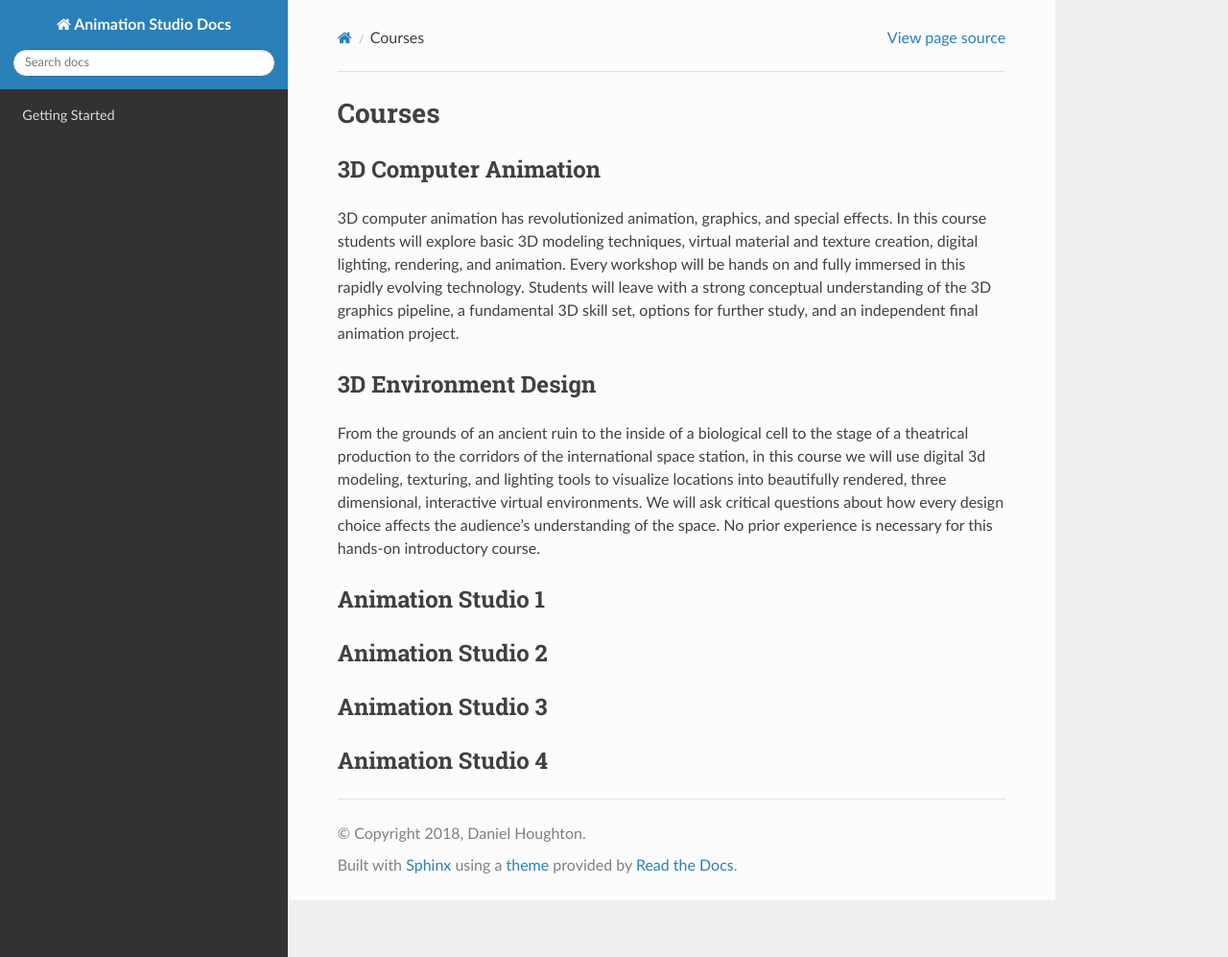
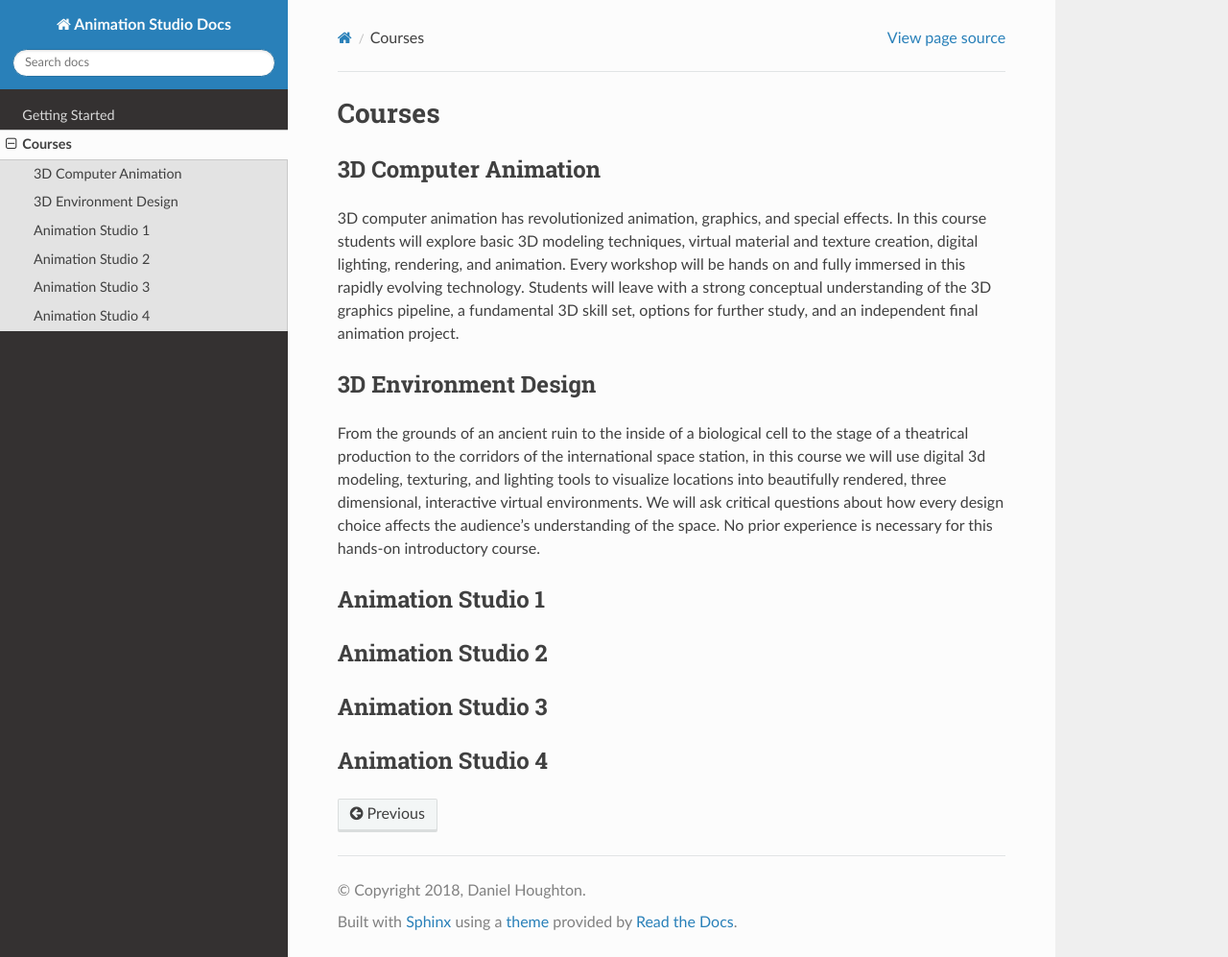
Before and after one commit to daniel-e-houghton/3d_docs, a Sphinx documentation site: the page built from docs/source/courses.rst, in a window 1280 px wide and 997 px high. Shown: the whole window at 96% size. Built offline with Sphinx 7.4.7 and the Read the Docs theme 2.0.0, drawn with Linux system fonts in a browser that asks for light colours; pages that are not in the unit, such as notebooks, are missing from menus.

```diff
--- a/docs/source/index.rst
+++ b/docs/source/index.rst
@@ -5,8 +5,7 @@ Animation Studio Documentation
    :maxdepth: 2
 
    getting_started
-   curricula/*
-   drawing_painting/*
+   courses
 
 
 
```
